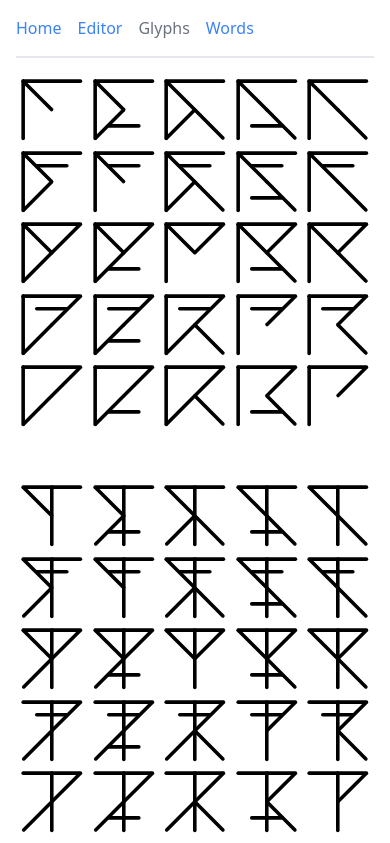
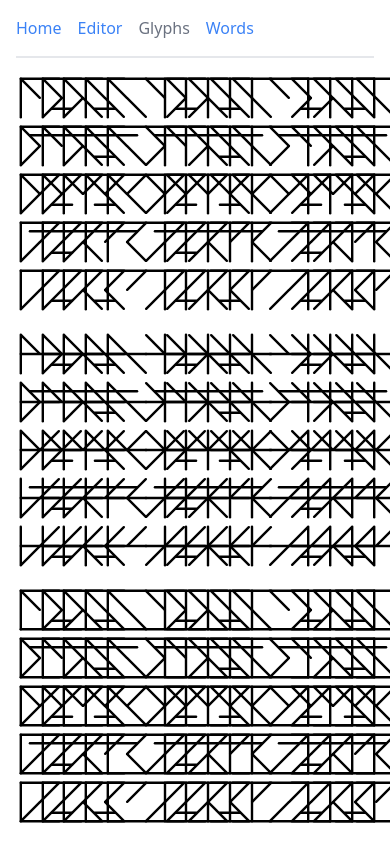
Before and after one commit to mendelbrot/tokui, a React (Create React App) app: page /glyphs in a window 390 px wide. Shown: the top 843 px of the page. Built offline with nearby package versions, Linux system fonts and the light colour scheme.

Commit message:
changed glyphs grid layout on small screen

```diff
--- a/src/pages/glyphs.jsx
+++ b/src/pages/glyphs.jsx
@@ -50,7 +50,7 @@ function Glyphs() {
 
   return (
     <div>
-      <div className={`grid grid-cols-1 gap-12 sm:gap-6 sm:grid-cols-3 sm:max-w-2xl sm:overflow-x-auto`} >
+      <div className={'grid gap-4 sm:gap-6 grid-cols-3 max-w-2xl'} >
         <Block consonant='m' />
         <Block consonant='n' />
         <Block consonant='g' />
```
